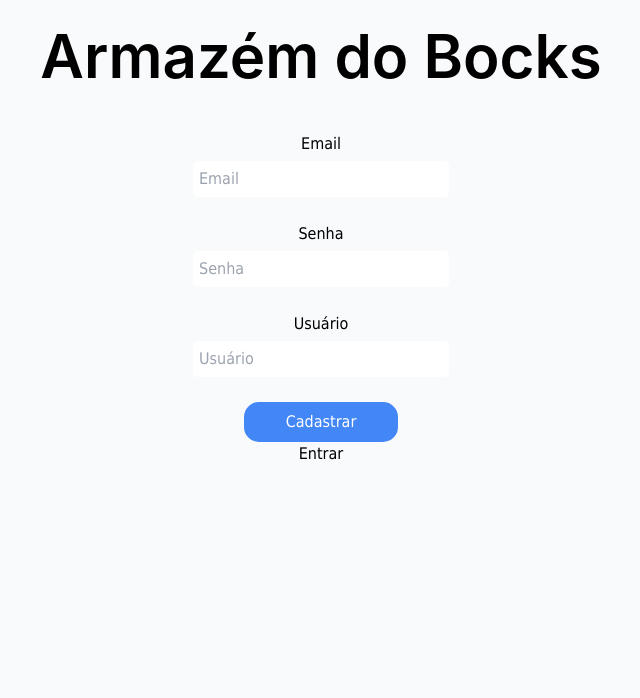
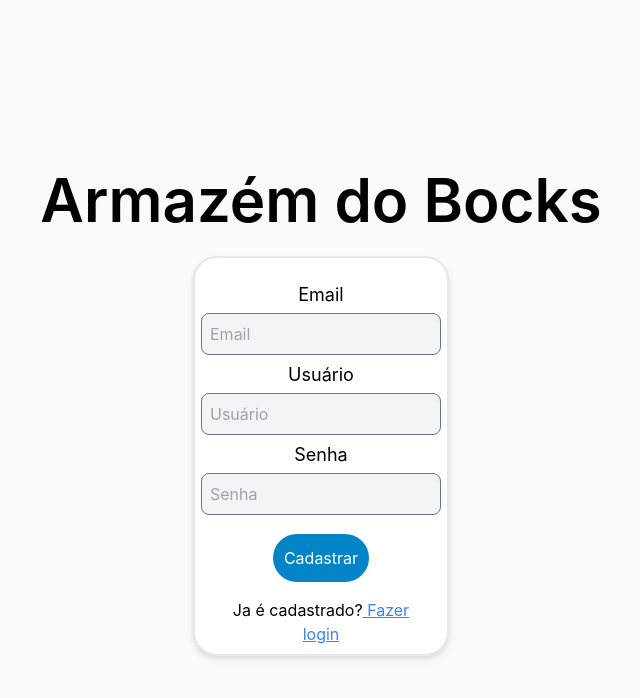
Before and after one commit to erikbocks/warehouse, a React (Create React App) app: page /signup in a window 1280 px wide. Shown: the top 698 px of the page, without its empty margins (319-959 px from the left). Built offline with nearby package versions, Linux system fonts and the light colour scheme.

Commit message:
refactor na pagina de cadastro e das suas funcionalidades

```diff
--- a/src/api/axios.js
+++ b/src/api/axios.js
@@ -2,7 +2,7 @@ import axios from 'axios'
 
 async function saveUser(data) {
     try {
-        let query = await axios.post("http://localhost:3000/api/users", {
+        let query = await axios.post("http://localhost:8080/api/users", {
             username: data.username,
             password: data.password,
             email: data.email
@@ -16,9 +16,22 @@ async function saveUser(data) {
 
 async function checkUser(data) {
     try {
-        let query = await axios.post("http://localhost:8080/api/users/verify", {
+        let query = await axios.post("http://localhost:8080/api/users/find", {
             login: data.login,
             password: data.password
+        })
+
+        return query.data
+    } catch (e) {
+        console.error(e)
+    }
+}
+
+async function checkRegistry(data) {
+    try {
+        let query = await axios.post("http://localhost:8080/api/users/check", {
+            username: data.username,
+            email: data.email
         })
 
         return query.data
@@ -82,4 +95,4 @@ async function updateProduct(data) {
     }
 }
 
-export { saveUser, checkUser, getProducts, saveProduct, removeProduct, updateProduct }
+export { saveUser, checkUser, checkRegistry, getProducts, saveProduct, removeProduct, updateProduct }
--- /dev/null
+++ b/src/components/InputForm.js
@@ -0,0 +1,15 @@
+import { React } from 'react'
+
+function FormInput(props) {
+
+    const {title, type, placeholder, name} = props
+
+    return (
+        <div className={'w-screen h-20 flex flex-col  items-center justify-evenly'}>
+            <h3 className={'text-xl xl:text-lg'}>{title}</h3>
+            <input className={'p-2 w-60 border border-solid rounded-lg border-slate-500 bg-gray-100'} type={type} placeholder={placeholder} name={name} onChange={props.handleSignupFormData} required></input>
+        </div>
+    )
+}
+
+export default FormInput
--- a/src/components/LoginForm.js
+++ b/src/components/LoginForm.js
@@ -28,18 +28,18 @@ function LoginForm(props) {
 
     return (
         <div className={'h-2/4 flex flex-col items-center'}>
-            <div className={'bg-white rounded-3xl flex justify-evenly flex-col w-5/6 md:max-lg:w-2/5 md:max-lg:h-3/4 xl:w-1/6 h-full items-center border-2 drop-shadow-md p-4 '}>
+            <div className={'bg-white rounded-3xl flex justify-evenly flex-col w-5/6 md:max-lg:w-3/6 md:max-lg:h-3/4 xl:w-1/5 h-full items-center border-2 drop-shadow-md '}>
                 <form className={'h-4/6 w-1/5 flex flex-col justify-between items-center'} onSubmit={handleSubmit}>
-                    <div className='w-screen h-20 flex flex-col  items-center justify-evenly'>
-                        <p className='text-xl xl:text-lg'>Email ou Usuário</p>
+                    <div className={'w-screen h-20 flex flex-col items-center justify-evenly'}>
+                        <h3 className={'text-xl xl:text-lg'}>Email ou Usuário</h3>
                         <input className={"p-2 w-60 border border-solid rounded-lg border-slate-500 bg-gray-100"} type={"text"} placeholder={"Email ou Usuário"} name={"login"} onChange={handleInputChange} required></input>
                     </div>
-                    <div className={'h-20 w-screen flex flex-col items-center justify-evenly'}>
+                    <div className={'w-screen h-20 flex flex-col items-center justify-evenly'}>
                         <p className={'text-xl xl:text-lg'}>Senha</p>
-                        <input className={"p-2 w-60 border  border-solid rounded-lg border-slate-500 bg-gray-100"} type={"password"} placeholder={"Senha"} name={"password"} onChange={handleInputChange} required></input>
+                        <input className={"p-2 w-60 border border-solid rounded-lg border-slate-500 bg-gray-100"} type={"password"} placeholder={"Senha"} name={"password"} onChange={handleInputChange} required></input>
                     </div>
-                    <div className={'w-32 h-20 flex justify-center items-center '}>
-                        <button type={"submit"} className={"h-9 w-24 rounded-full hover:scale-105 transition-all text-white bg-sky-600 hover:bg-blue-500"}>Entrar</button>
+                    <div className={'w-32 h-20 flex justify-center items-center'}>
+                        <button type={"submit"} className={"h-12 w-24 rounded-full hover:scale-105 transition-all text-white bg-sky-600 hover:bg-blue-500"}>Entrar</button>
                     </div>
                 </form>
                 <span>
--- a/src/components/ResponseAlert.js
+++ b/src/components/ResponseAlert.js
@@ -10,17 +10,17 @@ function ResponseAlert(props) {
 
     return (
         <div className={'fixed inset-0 bg-black bg-opacity-30 backdrop-blur-sm flex items-center justify-center'}>
-            <div className={'bg-white rounded-2xl w-5/6 h-80 flex flex-col justify-evenly items-center xl:w-1/6'}>
+            <div className={'bg-white rounded-2xl w-5/6 h-3/6 flex flex-col justify-evenly items-center md:max-lg:w-1/2 md:max-lg:h-2/5 xl:w-1/6 xl:h-2/4'}>
                 <div className={'w-full h-30 flex justify-center'}>
                     <img className={'opacity-80'} src={props.data.image.imageSrc} alt={props.data.image.imageAlt}></img>
                 </div>
                 <div className={'w-full h-6 flex justify-center items-center'}>
-                    <h2 className={'font-medium text-3xl '}>{props.data.title}</h2>
+                    <h2 className={'font-medium text-2xl md:max-lg:text-3xl xl:text-2xl'}>{props.data.title}</h2>
                 </div >
-                <div className={'w-72 h-50 h-8'}>
-                    <h2 className={'text-center'}>{props.data.message}</h2>
+                <div className={'w-5/6 h-auto'}>
+                    <p className={'text-center md:max-lg:text-lg'}>{props.data.message}</p>
                 </div>
-                <button onClick={handleButtonClick} className={'bg-sky-600 w-20 h-8 text-white rounded-full'}>
+                <button onClick={handleButtonClick} className={'bg-sky-600 w-24 h-10 text-white rounded-full'}>
                     OK
                 </button>
             </div>
--- a/src/components/SignUpForm.js
+++ b/src/components/SignUpForm.js
@@ -1,16 +1,38 @@
 import { React, useState } from 'react'
 import { Link } from "react-router-dom"
-import '../styles/SignUpForm.css'
+import FormInput from './InputForm'
 
 function SignUpForm(props) {
 
     const [signupFormData, setSignupFormData] = useState({
         email: "",
-        password: "",
-        user: ""
+        username: "",
+        password: ""
     })
 
-    const date = new Date().toLocaleString()
+    const inputs = [
+        {
+            id: 1,
+            title: "Email",
+            type: "email",
+            placeholder: "Email",
+            name: "email"
+        },
+        {
+            id: 2,
+            title: "Usuário",
+            type: "text",
+            placeholder: "Usuário",
+            name: "username"
+        },
+        {
+            id: 3,
+            title: "Senha",
+            type: "password",
+            placeholder: "Senha",
+            name: "password"
+        }
+    ]
 
     const handleSignupFormData = (event) => {
         const fieldName = event.target.getAttribute("name")
@@ -23,76 +45,58 @@ function SignUpForm(props) {
     }
 
     const verifyInfo = (data) => {
+
+        let message = ""
         const emailRegex = /^[a-zA-Z0-9.!#$%&*+/=?^_`{|}~-]+@[a-zA-Z0-9-]+(?:\.[a-zA-Z0-9-]+)*$/
-        const userRegex = /^[a-zA-Z0-9_.]{4,25}$/
-        const passwordRegex = /^(?=.*[A-Za-z])(?=.*\d)[a-zA-Z0-9!@#$%^&*()~¥=_+}{":;'?/>.<,`-]{8,25}$/
+        const usernameRegex = /^[a-zA-Z0-9_.]{4,20}$/
+        const passwordRegex = /^(?=.*[A-Za-z])(?=.*\d)[a-zA-Z0-9!@#$%^&*()~¥=_+}{":;'?/>.<,`-]{8,20}$/
 
         if (!emailRegex.test(data.email)) {
-            try {
-                alert("Digite um endereço de email valido.")
-                return
-            } catch (error) {
-                console.error(error)
-            }
+            message = "Insira um valor de email valido."
+            return message
         }
 
-        if (!userRegex.test(data.user)) {
-            try {
-                alert("Seu usuário deve de 4 a 25 , letras de A-Z, números e apenas os caracteres ( _ e .)")
-                return
-            } catch (error) {
-                console.error(error)
-            }
+        if (!usernameRegex.test(data.username)) {
+            message = "Seu usuário deve de 4 a 20 letras de A-Z, números e apenas os caracteres ( _ e .)"
+            return message
         }
 
         if (!passwordRegex.test(data.password)) {
-            try {
-                alert("Sua senha deve conter pelo menos uma letra maiúscula, uma letra minúscula, um número, um caractere especial ('!@#$%^&*') e estar entre 8-25 caracteres.")
-                return
-            } catch (error) {
-                console.error(error)
-            }
+            message = "Sua senha deve conter pelo menos uma letra maiúscula, uma letra minúscula, um número, um caractere especial ('!@#$%^&*') e estar entre 8-20 caracteres."
+            return message
         }
+
+        return message
     }
 
     function handleSubmit(e) {
         e.preventDefault()
 
-        verifyInfo(signupFormData)
+        let message = verifyInfo(signupFormData)
 
         props.onSubmit({
             email: signupFormData.email,
+            username: signupFormData.username,
             password: signupFormData.password,
-            user: signupFormData.user,
-            date: date
+            message: message
         })
     }
 
     return (
-        <div className={'signUpContainer'}>
-            <form onSubmit={handleSubmit}>
-                <div className={'signUpEmailDiv'}>
-                    <h3>Email</h3>
-                    <input className={"signUpEmailInput"} type={"email"} placeholder={"Email"} name={"email"} onChange={handleSignupFormData} required></input>
-                </div>
-
-                <div className={'signUpPasswordDiv'}>
-                    <h3>Senha</h3>
-                    <input className={"signUpPasswordInput"} type={"password"} placeholder={"Senha"} name={"password"} onChange={handleSignupFormData} required></input>
-                </div>
-
-                <div className={'signUpUserDiv'}>
-                    <h3>Usuário</h3>
-                    <input className={"signUpUserInput"} type={"text"} placeholder={"Usuário"} name={"user"} onChange={handleSignupFormData} required></input>
-                </div>
-
-                <div className={'submit'}>
-                    <button type={"submit"} className={"signUpSubmitButton"}>Cadastrar</button>
-                </div>
-
-            </form>
-            <div className={'loginLink'}>
-                <Link to="/">Entrar</Link>
+        <div className={'h-2/4 flex flex-col items-center'}>
+            <div className={'bg-white rounded-3xl flex justify-evenly flex-col w-5/6 md:max-lg:w-2/4 md:max-lg:h-3/4 xl:w-1/5 xl:h-full  items-center border-2 drop-shadow-md p-5'}>
+                <form className={'h-full w-1/5 flex flex-col justify-evenly items-center '} onSubmit={handleSubmit}>
+                    {inputs.map((input) => {
+                        return <FormInput key={input.id} {...input} handleSignupFormData={handleSignupFormData} />
+                    })}
+                    <div className={'w-32 h-20 flex justify-center items-center'} >
+                        <button className={"h-12 w-24 rounded-full hover:scale-105 transition-all text-white bg-sky-600 hover:bg-blue-500"} type={"submit"} >Cadastrar</button>
+                    </div>
+                </form>
+                <span className={'w-full h-14 text-center'}>
+                    Ja é cadastrado?
+                    <Link className={'h-10 text-base underline text-blue-500'} to="/"> Fazer login</Link>
+                </span>
             </div>
         </div>
     )
--- a/src/pages/Signup.js
+++ b/src/pages/Signup.js
@@ -1,46 +1,74 @@
 import React, { useState } from 'react'
 import SignUpForm from '../components/SignUpForm'
 import ResponseAlert from '../components/ResponseAlert'
-import { saveUser } from '../api/axios'
 import Title from '../components/Title'
+import { checkRegistry, saveUser } from '../api/axios'
 
 function SignUp() {
     const [open, setOpen] = useState(false)
-    let [severity, setSeverity] = useState("error")
+    let [image, setImage] = useState({
+        imageSrc: "/error.png",
+        imageAlt: "imagem de um sinal de erro"
+    })
     let [title, setTitle] = useState("Erro")
-    let [message, setMessage] = useState("Ocorreu um erro. Tente novamente mais tarde.")
+    let [message, setMessage] = useState("Ocorreu um erro. Tente novamente mais tarde")
 
     async function registerUser(data) {
-        let save = await saveUser(data)
 
-        if (save === "registered") {
-            setSeverity("success")
-            setTitle("Concluído")
-            setMessage("Sua conta foi criada com sucesso!")
+        if (data.message.length > 0) {
+            setImage({ imageSrc: "/warning.png", imageAlt: "imagem de um triangulo com exclamação" })
+            setTitle("Revise as informações.")
+            setMessage(data.message)
+            setOpen(true)
+            return
         }
 
-        if (save === "already registered") {
-            setSeverity("info")
-            setTitle("Ops...")
-            setMessage("Credenciais já registradas.")
+        let check = await checkRegistry(data)
+
+        if (check === undefined) {
+            setImage({
+                imageSrc: "/error.png",
+                imageAlt: "imagem de um sinal de erro"
+            })
+            setTitle("Erro")
+            setMessage("Ocorreu um erro. Tente novamente mais tarde.")
+            setOpen(true)
+            return
         }
 
+        if (check.length > 0) {
+            setTitle("Dados incorretos.")
+            setMessage("Credenciais já registradas.")
+            setImage({ imageSrc: "/warning.png", imageAlt: "imagem de um triangulo com exclamação" })
+            setOpen(true)
+            return
+        }
+
+        setTitle("Concluído")
+        setMessage("Sua conta foi criada com sucesso!")
+        setImage({
+            imageSrc: "/correct.png",
+            imageAlt: "imagem de círculo com simbolo de correto"
+        })
         setOpen(true)
+
+        await saveUser(data)
+
     }
 
     let infos = {
         open: open,
-        severity: severity,
+        image: image,
         title: title,
         message: message
     }
 
     return (
-        <>
+        <div className={'w-screen h-screen flex flex-col justify-center'}>
             <Title />
             <SignUpForm onSubmit={registerUser} />
-            <ResponseAlert data={infos} />
-        </>
+            <ResponseAlert data={infos} visible={open} setOpen={setOpen} />
+        </div>
     )
 }
 
--- a/src/styles/SignUpForm.css
+++ /dev/null
@@ -1,108 +0,0 @@
-.signUpContainer {
-    text-align: center;
-    font-family: Tahoma;
-}
-
-.signUpEmailDiv {
-    margin: 20px;
-}
-
-.signUpPasswordDiv {
-    margin: 20px;
-}
-
-.signUpUserDiv {
-    margin: 20px;
-}
-
-.signUpEmailInput,
-.signUpPasswordInput,
-.signUpUserInput {
-    padding: 6px;
-    border-radius: 5px;
-    margin: 5px;
-}
-
-.signUpSubmitButton {
-    font-size: 1rem;
-    background-color: #4287f5;
-    color: white;
-    border: solid 2px #4287f5;
-    border-radius: 15px;
-    cursor: pointer;
-}
-
-.signUpSubmitButton:hover {
-    background-color: #3d7adc;
-    border: solid 2px #3d7adc;
-}
-
-@media only screen and (min-width: 320px) {
-
-    .signUpEmailInput,
-    .signUpPasswordInput,
-    .signUpUserInput {
-        width: 50vw;
-    }
-
-    .signUpSubmitButton {
-        width: 35vw;
-        height: 4vh;
-    }
-}
-
-@media only screen and (min-width: 768px) {
-
-    .signUpEmailInput,
-    .signUpPasswordInput,
-    .signUpUserInput {
-        width: 35vw;
-    }
-
-    .signUpSubmitButton {
-        width: 20vw;
-        height: 3vh;
-    }
-}
-
-@media only screen and (min-width: 1200px) {
-
-    .signUpEmailInput,
-    .signUpPasswordInput,
-    .signUpUserInput {
-        width: 20vw;
-    }
-
-    .signUpSubmitButton {
-        width: 12vw;
-        height: 5vh;
-    }
-}
-
-@media only screen and (min-width: 1440px) {
-
-    .signUpEmailInput,
-    .signUpPasswordInput,
-    .signUpUserInput {
-        width: 20vw;
-    }
-
-    .signUpSubmitButton {
-        width: 10vw;
-        height: 4vh;
-    }
-}
-
-@media only screen and (min-width: 1920px) {
-
-    .signUpEmailInput,
-    .signUpPasswordInput,
-    .signUpUserInput {
-        width: 15vw;
-    }
-
-    .signUpSubmitButton {
-        width: 7vw;
-        height: 4vh;
-    }
-}
```
Also changed, not shown: anotacao.txt.
